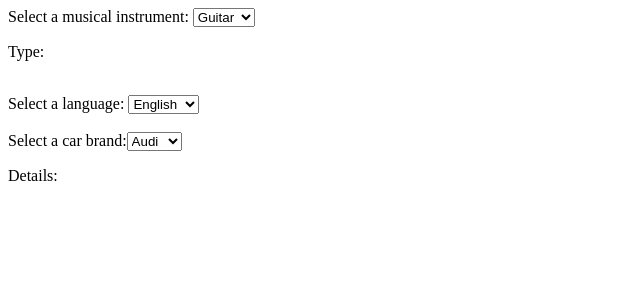
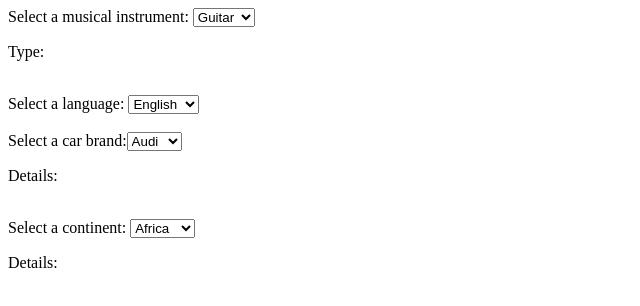
Before and after one commit to 7vTr0x7/React.js-2, a React (Vite) app in the folder IR4.6_HW1/: page / in a window 1280 px wide. Shown: the top 306 px of the page, without its empty margins (0-640 px from the left). Built offline with nearby package versions, Linux system fonts and the light colour scheme.

Commit message:
IR4.6_HW1 - SelectContinent

```diff
--- a/IR4.6_HW1/src/App.jsx
+++ b/IR4.6_HW1/src/App.jsx
@@ -1,5 +1,6 @@
 import CarSelect from "./components/CarSelect";
 import LanguageSelect from "./components/LanguageSelect";
+import SelectContinent from "./components/SelectContinent";
 import SelectInstrument from "./components/SelectInstrument";
 
 const App = () => {
@@ -10,6 +11,8 @@ const App = () => {
       <LanguageSelect />
       <br />
       <CarSelect />
+      <br />
+      <SelectContinent />
     </div>
   );
 };
--- /dev/null
+++ b/IR4.6_HW1/src/components/SelectContinent.jsx
@@ -0,0 +1,31 @@
+import React, { useState } from "react";
+
+const SelectContinent = () => {
+  const [continent, setContinent] = useState("");
+  const [text, setText] = useState("");
+
+  const continentSelectHandler = (e) => {
+    setContinent(e.target.value);
+    if (e.target.value === "Asia") {
+      setText("The largest continent by land area and population");
+    } else if (e.target.value === "Africa") {
+      setText("The second largest and second most populous continent");
+    } else {
+      setText("The third most populous continent");
+    }
+  };
+
+  return (
+    <div>
+      <label htmlFor="continentSelect">Select a continent: </label>
+      <select id="continentSelect" onChange={continentSelectHandler}>
+        <option value="Africa">Africa</option>
+        <option value="Asia">Asia</option>
+        <option value="Europe">Europe</option>
+      </select>
+      <p>Details: {text && `${continent} - ${text}`}</p>
+    </div>
+  );
+};
+
+export default SelectContinent;
```
